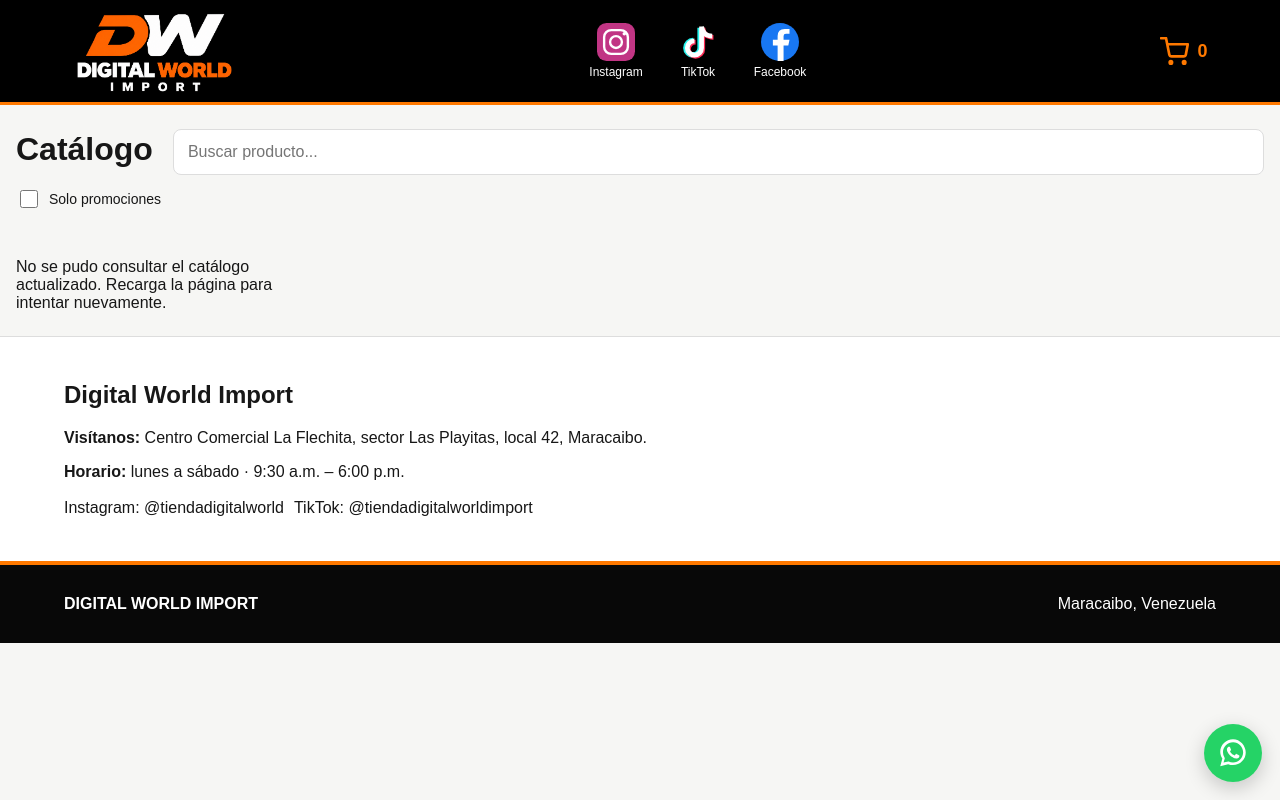
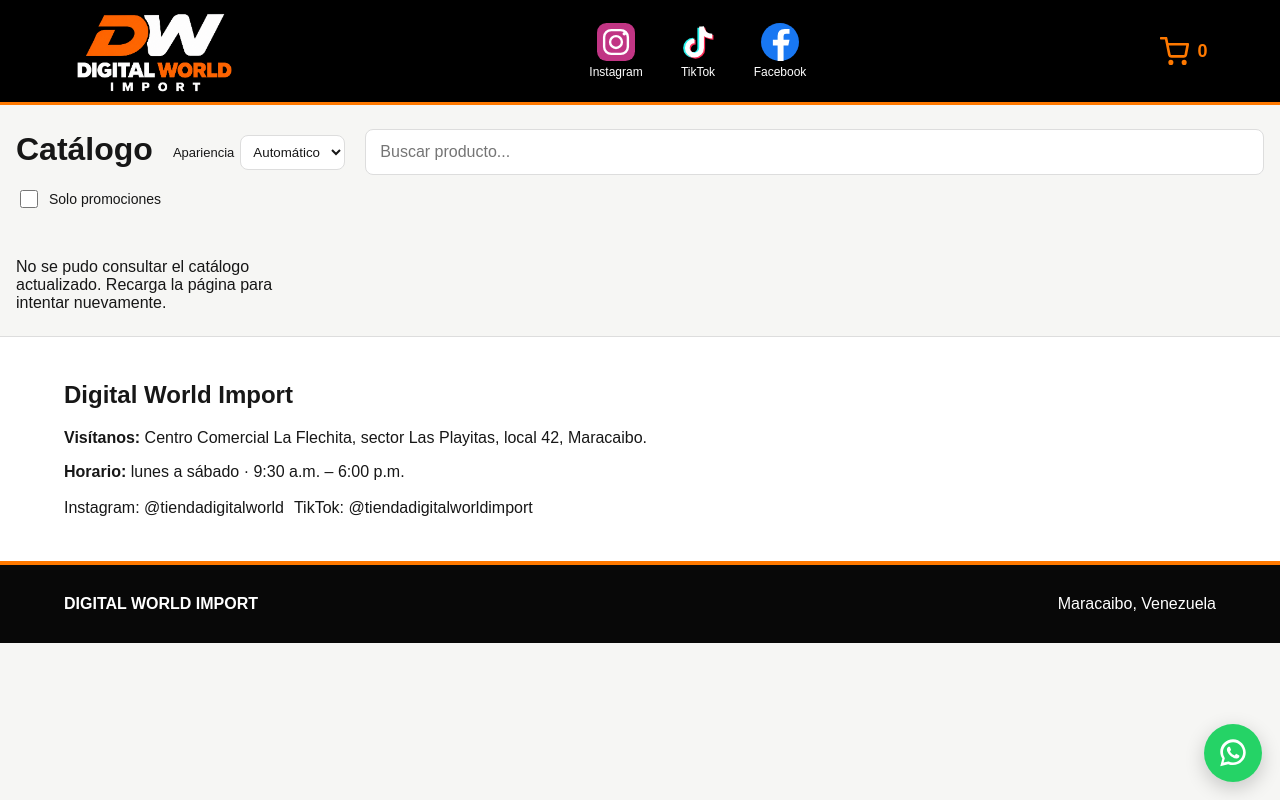
Before and after one commit to digitalworldimport-lgtm/digital-world-catalogo, a plain HTML site: page index.html in a window 1280 px wide. Drawn offline with Linux system fonts and the light colour scheme; no server answers.

Commit message:
Activar navegación circular y selector de apariencia

```diff
--- a/index.html
+++ b/index.html
@@ -12,7 +12,7 @@
 <main>
 <section class="hero"><span>CATÁLOGO ONLINE</span><h1>Encuentra lo que buscas</h1><p>Selecciona tus productos y envíanos tu pedido directamente por WhatsApp.</p><a class="primary" href="#catalogo">Ver productos</a></section>
 <section id="catalogo">
-<div class="toolbar"><div><h2>Catálogo</h2></div><input id="search" type="search" placeholder="Buscar producto..." aria-label="Buscar producto"></div><label class="promoFilter"><input type="checkbox" id="promoOnly"> Solo promociones</label>
+<div class="toolbar"><div><h2>Catálogo</h2></div><label class="themeControl">Apariencia <select id="themeMode" aria-label="Modo de apariencia"><option value="auto">Automático</option><option value="light">Claro</option><option value="dark">Oscuro</option></select></label><input id="search" type="search" placeholder="Buscar producto..." aria-label="Buscar producto"></div><label class="promoFilter"><input type="checkbox" id="promoOnly"> Solo promociones</label>
 <nav id="categories" aria-label="Categorías"></nav><div id="products" class="grid"></div>
 </section>
 <section class="info"><h2>Digital World Import</h2><p><strong>Visítanos:</strong> Centro Comercial La Flechita, sector Las Playitas, local 42, Maracaibo.</p><p><strong>Horario:</strong> lunes a sábado · 9:30 a.m. – 6:00 p.m.</p><div class="socials"><span>Instagram: @tiendadigitalworld</span><span>TikTok: @tiendadigitalworldimport</span></div></section>
```
